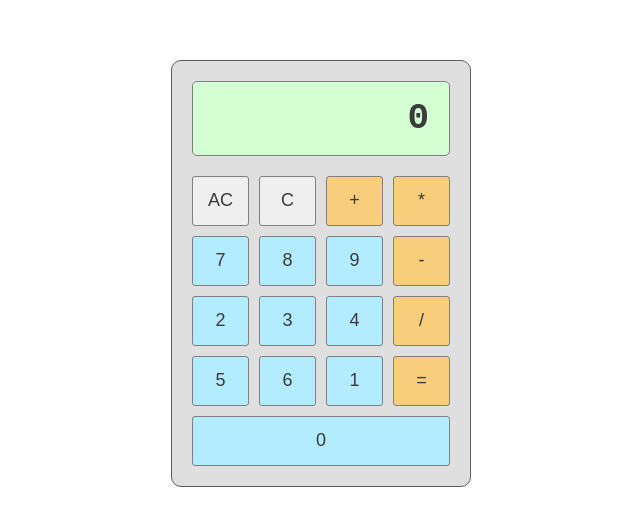
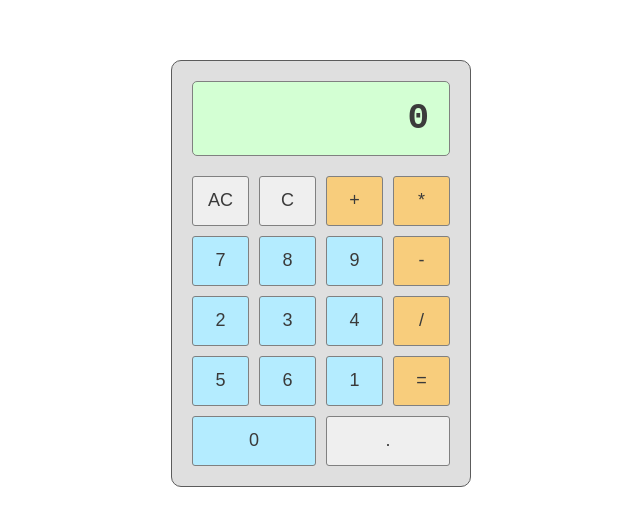
Before and after one commit to sixtynine696969/calculator, a plain HTML site: page index.html in a window 1280 px wide. Shown: the part 127-652 px from the top of the page, without its empty margins (319-959 px from the left). Drawn offline with Linux system fonts and the light colour scheme.

Commit message:
add floats

```diff
--- a/index.html
+++ b/index.html
@@ -29,6 +29,7 @@
             <button class="number">1</button>
             <button class="equal">=</button>
             <button class="number">0</button>
+            <button class="dot">.</button>
         </div>
     </div>
 </body>
```
